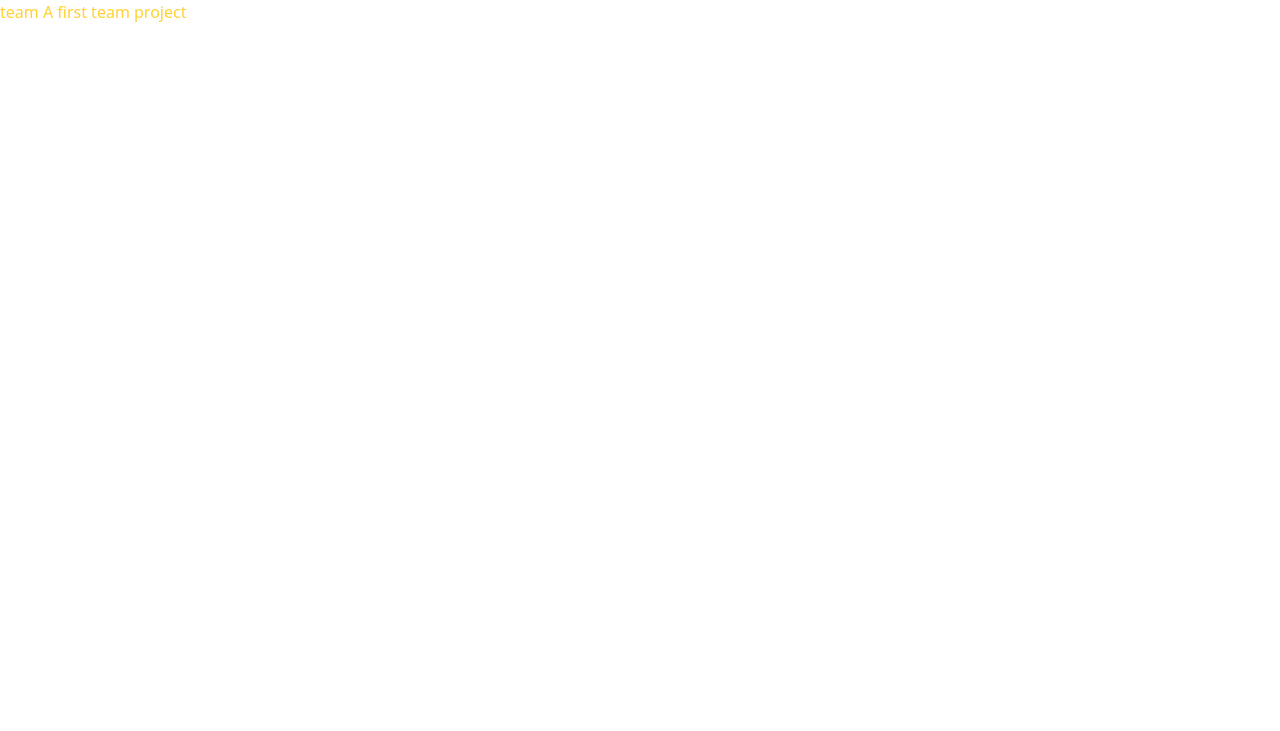
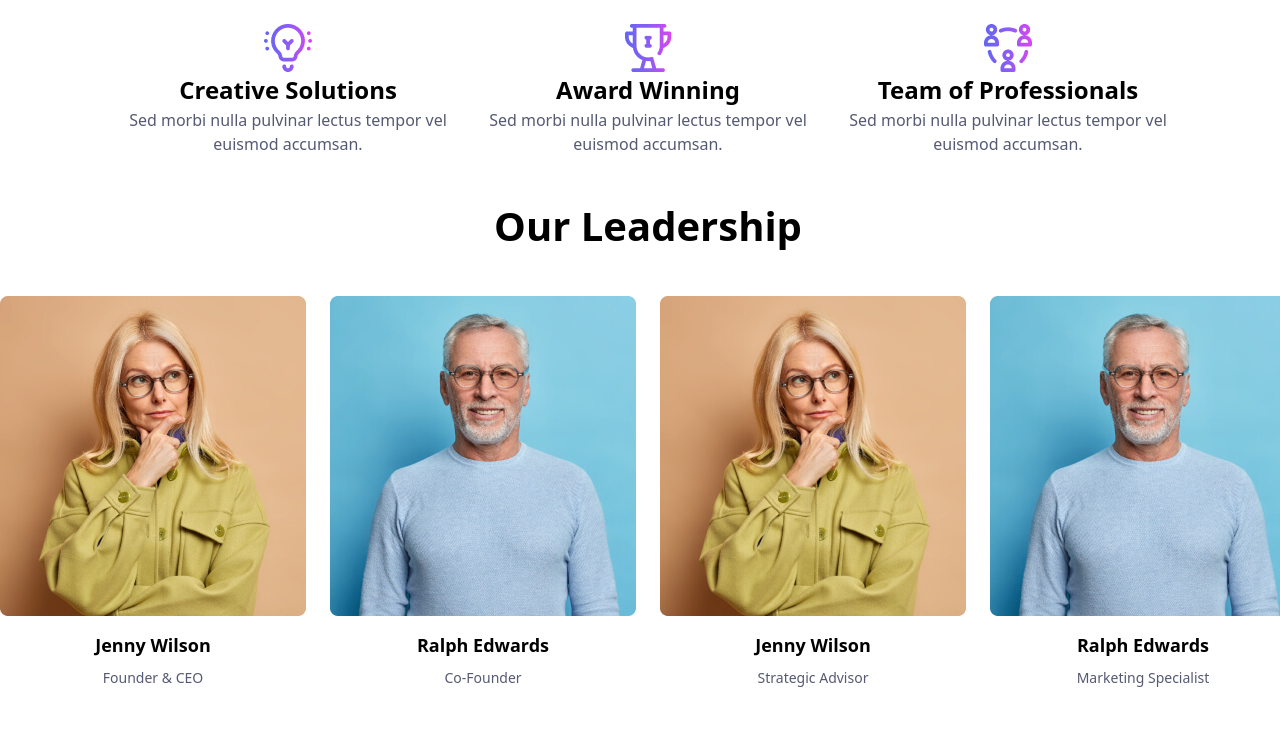
Before and after one commit to hamimahmad/team-project-1, a website: page index.html in a window 1280 px wide. Drawn offline with Linux system fonts and the light colour scheme.

Commit message:
about page

```diff
--- a/index.html
+++ b/index.html
@@ -3,10 +3,67 @@
 <head>
     <meta charset="UTF-8">
     <meta name="viewport" content="width=device-width, initial-scale=1.0">
-    <title>Team  A</title>
+    <title>TeamA Aboutpage</title>
     <link rel="stylesheet" href="src/output.css">
+
 </head>
 <body>
-    <h1 class="text-amber-300">team A first team project</h1>
-</body>
+
+    <div class=" flex justify-center mx-auto gap-6 mt-6 w-[1296px]">
+        <div class="w-[336px] flex flex-col items-center">
+         <img src="img/pic2.png" alt="pic1">
+              <h3 class="font-extrabold text-[24px]">Creative Solutions</h3>
+                 <p class="text-center text-[#565973]">Sed morbi nulla pulvinar lectus tempor vel euismod accumsan.</p>
+                     </div>
+              <div class="w-[336px] flex flex-col items-center">
+                     <div class="">
+                       <img src="img/pic1.png" alt="pic2">
+                         </div>
+                            <h3 class="font-extrabold text-[24px]">Award Winning</h3>
+                              <p class="text-center text-[#565973]" >Sed morbi nulla pulvinar lectus tempor vel euismod accumsan.</p>
+                                  </div>
+                                   <div class="w-[336px] flex flex-col items-center">
+                       <div class="">
+                               <img src="img/pic3.png" alt="pic3">
+                                      </div>
+                                <h3 class="font-extrabold text-[24px]">Team of Professionals</h3>
+                         <p class="text-center text-[16px] text-[#565973]">Sed morbi nulla pulvinar lectus tempor vel euismod accumsan.</p>
+                                  </div>
+                                </div>
+                         <!-- Our Leadership -->
+                          <div class="w-[1296px] mx-auto py-10">
+                             <div class="flex justify-center items-center">
+                                   <h2 class="font-extrabold text-[40px]">Our Leadership</h2>
+                             </div>
+                             <div class="flex justify-center gap-[24px] mt-[40px]  ">
+                            <div class="text-center ">
+                            <img src="img/img1.png" alt="" class="w-[306px] h-[320px]">
+                            <h4 class="mt-4 font-semibold text-[18px]">Jenny Wilson</h4>
+                            <p class="mt-2 text-[14px] text-[#565973]">Founder & CEO</p>
+                          </div>
+                          <div class="text-center ">
+                            <img src="img/img2.png" alt="" class="w-[306px] h-[320px]">
+                            <h4 class="mt-4 font-semibold text-[18px]">Ralph Edwards</h4>
+                            <p class="mt-2 text-[14px] text-[#565973]"> Co-Founder</p>
+                          </div>
+                          <div class="text-center">
+                            <img src="img/img1.png" alt="" class="w-[306px] h-[320px]">
+                            <h4 class="mt-4 font-semibold text-[18px]">Jenny Wilson</h4>
+                            <p class="mt-2 text-[14px] text-[#565973]">Strategic Advisor</p>
+                          </div>
+                          <div class="text-center">
+                            <img src="img/img2.png" alt="" class="w-[306px] h-[320px]">
+                            <h4 class=" mt-4 font-semibold text-[18px]">Ralph Edwards</h4>
+                            <p class="mt-2 text-[14px] text-[#565973]">Marketing Specialist</p>
+                          </div>
+                         </div>
+                        </div>
+
+
+
+
+
+
+
+   </body>
 </html>
```
Also changed, not shown: img/bl.png (added), img/fb.png (added), img/hover.png (added), img/img1.png (added), img/img2.png (added), img/in.png (added), img/pic1.png (added), img/pic2.png (added), img/pic3.png (added), src/output.css.
